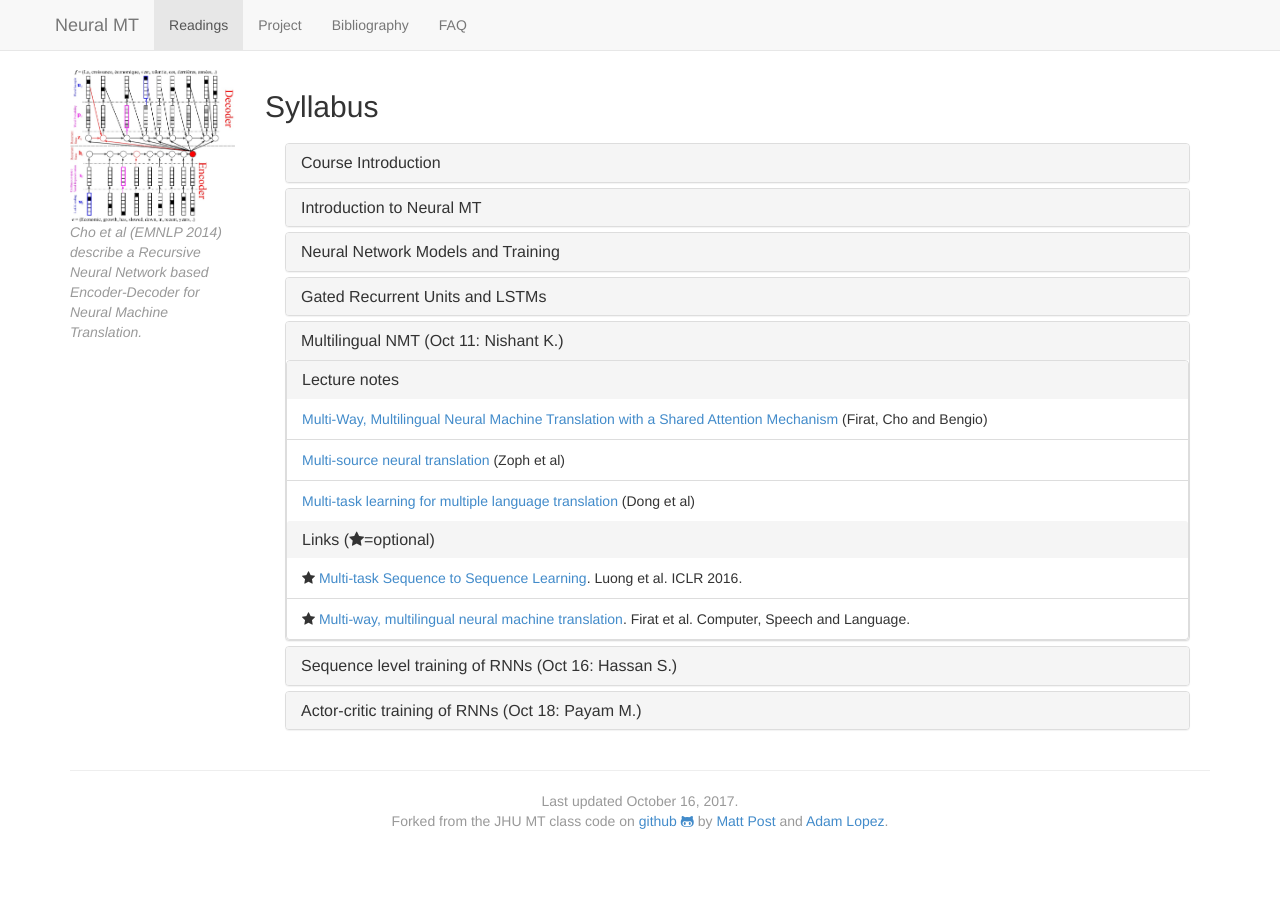
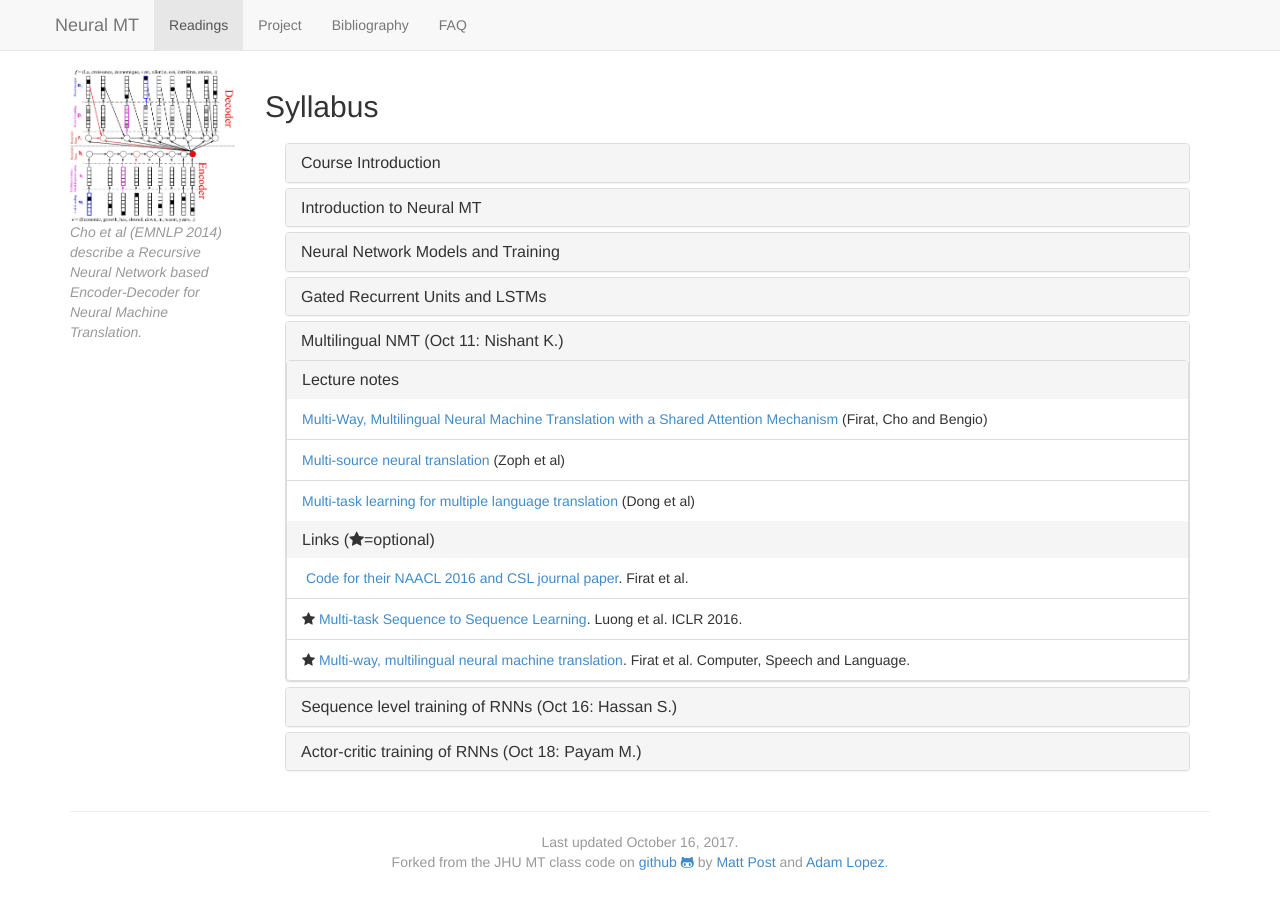
Before and after one commit to anoopsarkar/neuralmt-class, a Jekyll site: the page built from syllabus.md, in a window 1280 px wide. Built offline with Jekyll 4.4.1, drawn with Linux system fonts in a browser that asks for light colours; nearby versions of some CDN libraries.

Commit message:
code link for firat paper

```diff
--- a/_data/syllabus.yaml
+++ b/_data/syllabus.yaml
@@ -120,6 +120,9 @@
       title: "Multi-task learning for multiple language translation"
       url: "http://www.aclweb.org/anthology/P15-1166"
   links:
+    - author: "Firat et al"
+      title: "Code for their NAACL 2016 and CSL journal paper"
+      url: "https://github.com/nyu-dl/dl4mt-multi"
     - author: "Luong et al"
       title: "Multi-task Sequence to Sequence Learning"
       citation: "ICLR 2016"
```
